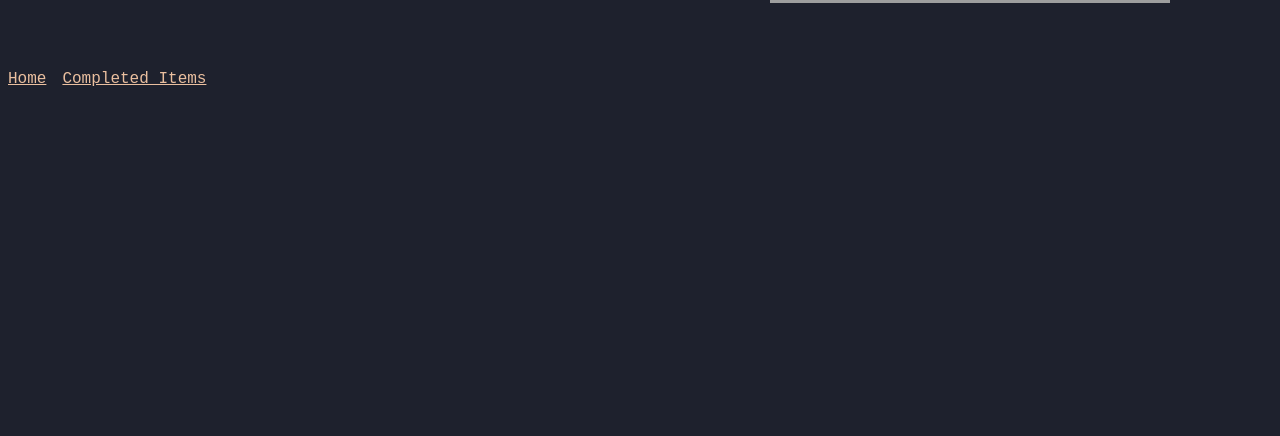
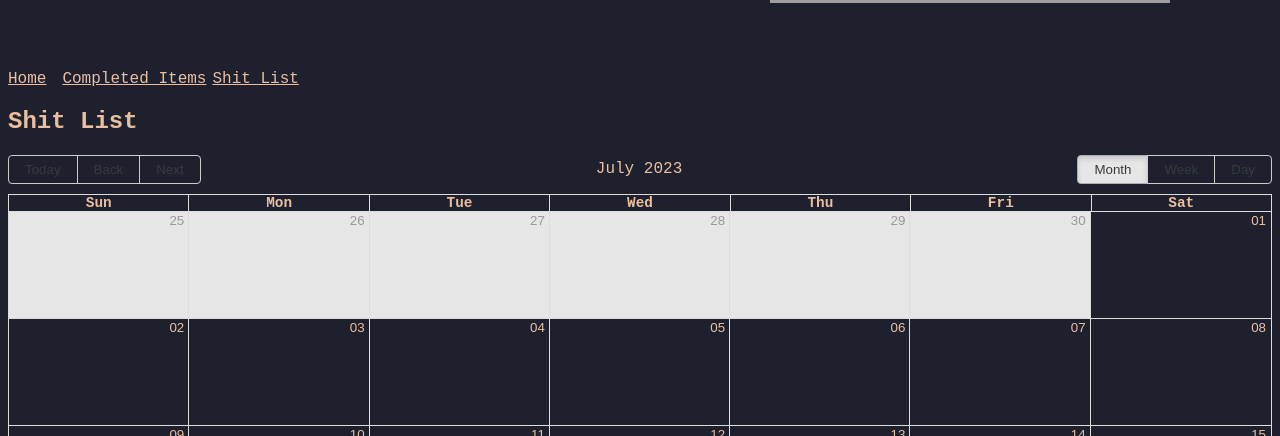
Before and after one commit to mobarakamir17/handle-your-shit, a React (Create React App) app in the folder productivity-tracker/: page /shit-list in a window 1280 px wide. Shown: the part 364-800 px from the top of the page. Built offline with nearby package versions, Linux system fonts and the light colour scheme; no server answers; data requests are answered from the project's data file; grey boxes are pictures that could not be loaded.

Commit message:
shit List feature

```diff
--- a/productivity-tracker/src/App.js
+++ b/productivity-tracker/src/App.js
@@ -5,6 +5,7 @@ import Pomodoro from './components/Pomodoro';
 import ToDoList from './components/ToDoList';
 import CompletedTasks from './components/CompletedTasks'; // Make sure the import uses the correct path
 import Calendar from './components/Calendar';
+import ShitList from './components/ShitList';
 
 function Container({tasks, onAddToDo}) {
   return (
@@ -45,9 +46,13 @@ function App() {
           <Link to="/" className="linkStyle homeLink">
             Home
           </Link>
-          <span className="navSeparator"> </span> {/* Add an empty element */}
+          <span className="navSeparator"> </span>
           <Link to="/completed-items" className="linkStyle">
             Completed Items
+          </Link>
+          <span className="navSeparator"> </span>
+          <Link to="/shit-list" className="linkStyle">
+            Shit List
           </Link>
         </div>
 
@@ -65,6 +70,10 @@ function App() {
             path="/calendar"
             element={<Calendar selectedDate={selectedDate} completedItems={completedItems} />}
           />
+          <Route
+            path="/shit-list"
+            element={<ShitList tasks={usersList} selectedDate={selectedDate} />}
+          />
         </Routes>
       </Router>
     </div>
--- /dev/null
+++ b/productivity-tracker/src/components/ShitList.js
@@ -0,0 +1,34 @@
+import React from 'react';
+import { Calendar, momentLocalizer } from 'react-big-calendar';
+import moment from 'moment';
+import 'react-big-calendar/lib/css/react-big-calendar.css';
+
+moment.locale("en-GB");
+const localizer = momentLocalizer(moment);
+
+function ShitList({ tasks, selectedDate }) {
+  const shitListTasks = Array.isArray(tasks) ? tasks.filter((task) => !task.checked) : [];
+
+  const events = shitListTasks.map((task) => ({
+    title: task.text,
+    start: new Date(task.completedAt),
+    end: new Date(task.completedAt)
+  }));
+
+  return (
+    <div id="shitList">
+      <h2>Shit List</h2>
+      <div id="calendar" style={{ height: 700 }}>
+        <Calendar
+          localizer={localizer}
+          events={events}
+          step={60}
+          views={['month', 'week', 'day']}
+          defaultDate={selectedDate}
+        />
+      </div>
+    </div>
+  );
+}
+
+export default ShitList;
```
